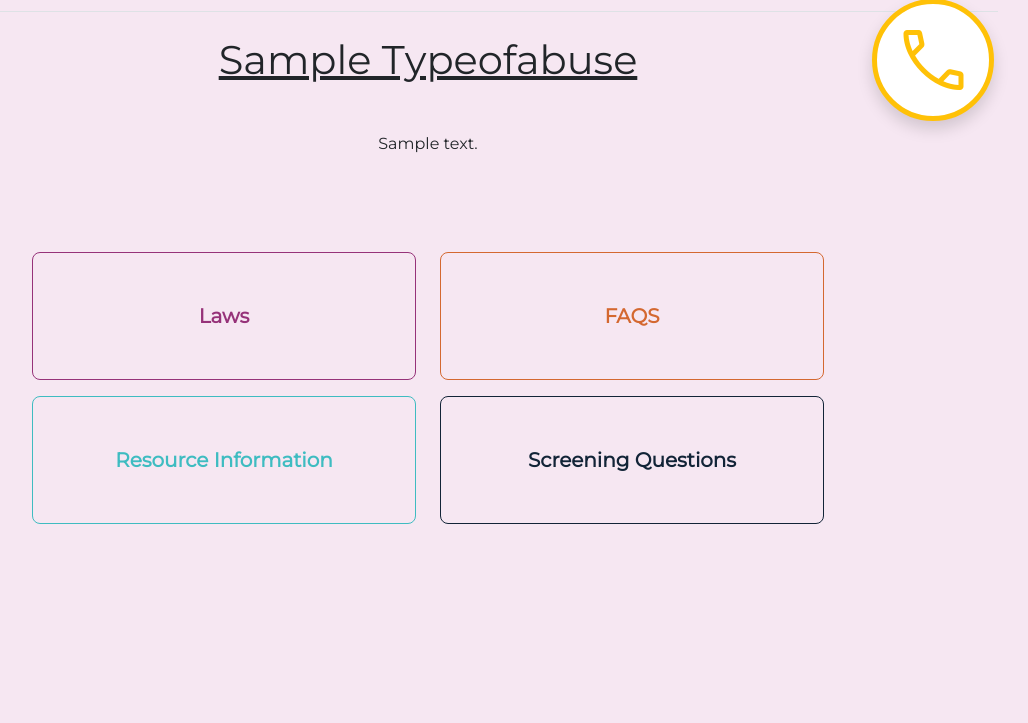
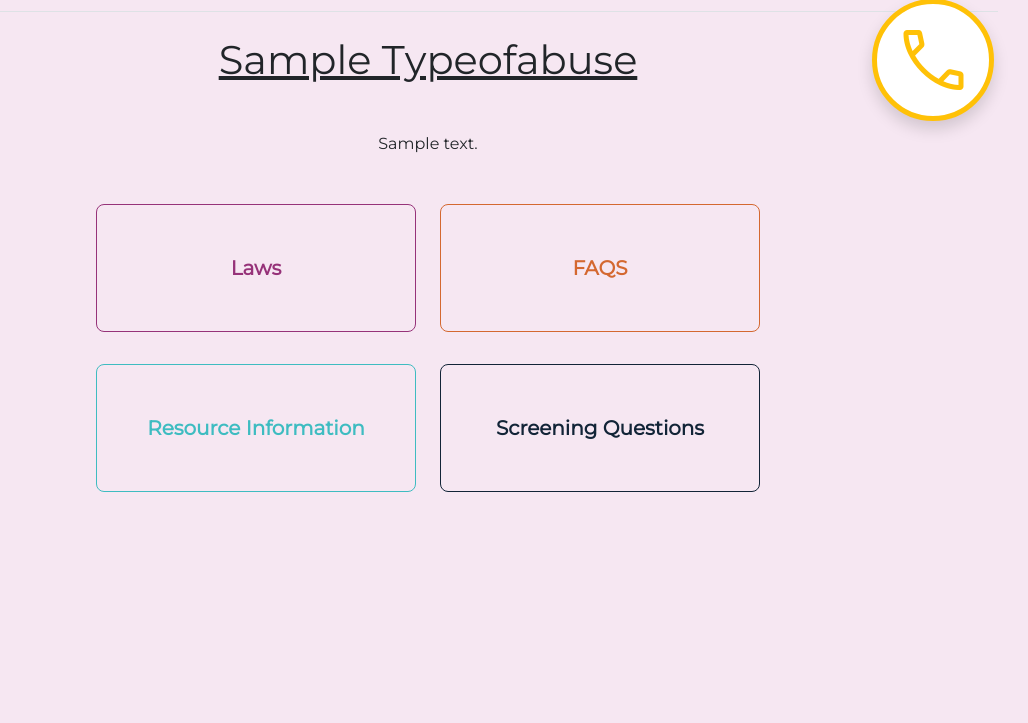
Before and after one commit to swelanauguste/her-aid-nov-2022, a Django app: page /resources/detail/1/ in a window 1280 px wide. Shown: the part 121-844 px from the top of the page, without its empty margins (212-1240 px from the left). Run offline with Django 4.2, Linux system fonts and the light colour scheme; tables that the repository leaves empty hold one stand-in row (values such as "Sample post").

Commit message:
updated typeofabuse_detail.html

```diff
--- a/app/static/css/main.css
+++ b/app/static/css/main.css
@@ -36,6 +36,7 @@ body {
 .bg-purple {
     background-color: #963279 !important;
 }
+
 .bg-purple {
     background-color: #963279 !important;
 }
@@ -92,11 +93,54 @@ body {
     border-radius: 1.5rem !important;
 }
 
-@media (max-width: 767px) {
+/* Extra small devices (phones, 600px and down) */
+@media only screen and (max-width: 600px) {
     .content-to-hide {
         display: none;
     }
+
+    .sm-btn-width {
+        min-width: 16rem;
+    }
 }
+
+/* Small devices (portrait tablets and large phones, 600px and up) */
+@media only screen and (max-width: 600px) {
+    .content-to-hide {
+        display: none;
+    }
+
+    .sm-btn-width {
+        min-width: 16rem;
+    }
+}
+
+/* Medium devices (landscape tablets, 768px and up) */
+@media only screen and (max-width: 768px) {
+    .content-to-hide {
+        display: none;
+    }
+
+    .md-btn-width {
+        min-width: 20rem;
+    }
+}
+
+/* Large devices (laptops/desktops, 992px and up) */
+@media only screen and (min-width: 992px) {
+    .lg-btn-width {
+        min-width: 20rem;
+    }
+}
+
+/* Extra large devices (large laptops and desktops, 1200px and up) */
+@media only screen and (min-width: 1200px) {
+    .xl-btn-width {
+        min-width: 20rem;
+    }
+}
+
+
 
 #hotline-button {
     position: fixed;
--- a/app/templates/resources/typeofabuse_detail.html
+++ b/app/templates/resources/typeofabuse_detail.html
@@ -13,36 +13,75 @@
     <div class="col-lg-6 mx-auto">
         <p class="my-5 text-center">{{object.details}}</p>
     </div>
-    <div class="bg-pink p-5">
+    <div class="bg-pink container">
         <div class="row pb-3">
-            <div class="col">
-                <div class="text-end">
-                    <div class="btn btn-lg btn-outline-purple fw-bold p-5"
-                        style="min-width: 24rem;">Laws</div>
+            <div class="col-lg-6 col-md-12 col-sm-12">
+                <div class="text-sm-center text-lg-end mb-3">
+                    <div class="btn btn-lg btn-outline-purple fw-bold p-5 sm-btn-width md-btn-width lg-btn-width xl-btn-width"
+                        data-bs-toggle="modal"
+                        data-bs-target="#exampleModal">Laws</div>
                 </div>
             </div>
-            <div class="col">
-                <div class="text-start">
-                    <div class="btn btn-lg btn-outline-orange fw-bold p-5"
-                        style="min-width: 24rem;">FAQS</div>
+            <div class="col-lg-6 col-md-12 col-sm-12">
+                <div class="text-lg-start text-sm-center mb-3">
+                    <div
+                        class="btn btn-lg btn-outline-orange fw-bold p-5 sm-btn-width md-btn-width lg-btn-width xl-btn-width">
+                        FAQS</div>
                 </div>
             </div>
         </div>
         <div class="row">
-            <div class="col">
-                <div class="text-end">
-                    <div class="btn btn-lg btn-outline-blue fw-bold p-5"
-                        style="min-width: 24rem;">Resource Information</div>
+            <div class="col-lg-6 col-md-12 col-sm-12">
+                <div class="text-lg-end text-sm-center mb-3">
+                    <div
+                        class="btn btn-lg btn-outline-blue fw-bold p-5 sm-btn-width md-btn-width lg-btn-width xl-btn-width">
+                        Resource Information</div>
                 </div>
             </div>
-            <div class="col">
-                <div class="text-start">
-                    <div class="btn btn-lg btn-outline-dark-blue fw-bold p-5"
-                        style="min-width: 24rem;">Screening Questions</div>
+            <div class="col-lg-6 col-md-12 col-sm-12">
+                <div class="text-lg-start text-sm-center mb-3">
+                    <div
+                        class="btn btn-lg btn-outline-dark-blue fw-bold p-5 sm-btn-width md-btn-width lg-btn-width xl-btn-width">
+                        Screening Questions</div>
                 </div>
             </div>
         </div>
     </div>
 </div>
 
+
+<!-- Modal -->
+<div class="modal fade"
+    id="exampleModal"
+    tabindex="-1"
+    aria-labelledby="exampleModalLabel"
+    aria-hidden="true">
+    <div class="modal-dialog modal-dialog-centered">
+        <div class="modal-content">
+            <div class="modal-header bg-purple">
+                <h1 class="modal-title fs-5 text-white fw-bold mx-auto"
+                    id="exampleModalLabel">Laws</h1>
+                <!-- <button type="button"
+                    class="btn-close"
+                    data-bs-dismiss="modal"
+                    aria-label="Close"></button> -->
+            </div>
+            <div class="modal-body">
+                <p>Lorem ipsum dolor sit amet consectetur adipisicing elit.
+                    Nisi temporibus porro alias nam, dolorum error aliquid
+                    possimus illo in dolores minima eligendi explicabo tempore
+                    blanditiis obcaecati facilis rem laboriosam veniam omnis,
+                    eos libero ipsum.</p>
+            </div>
+            <!-- <div class="modal-footer">
+                <button type="button"
+                    class="btn btn-secondary"
+                    data-bs-dismiss="modal">Close</button>
+                <button type="button"
+                    class="btn btn-primary">Save changes</button>
+            </div> -->
+        </div>
+    </div>
+</div>
+
 {% endblock content %}
```
